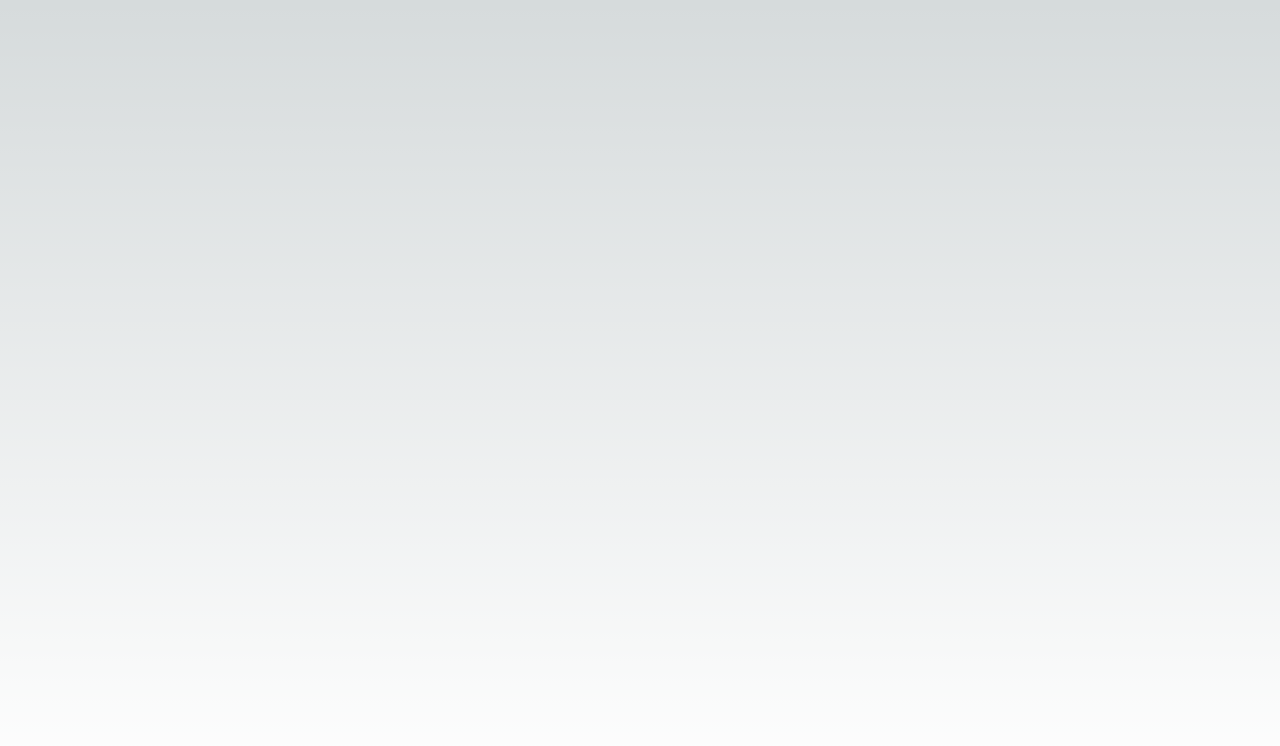
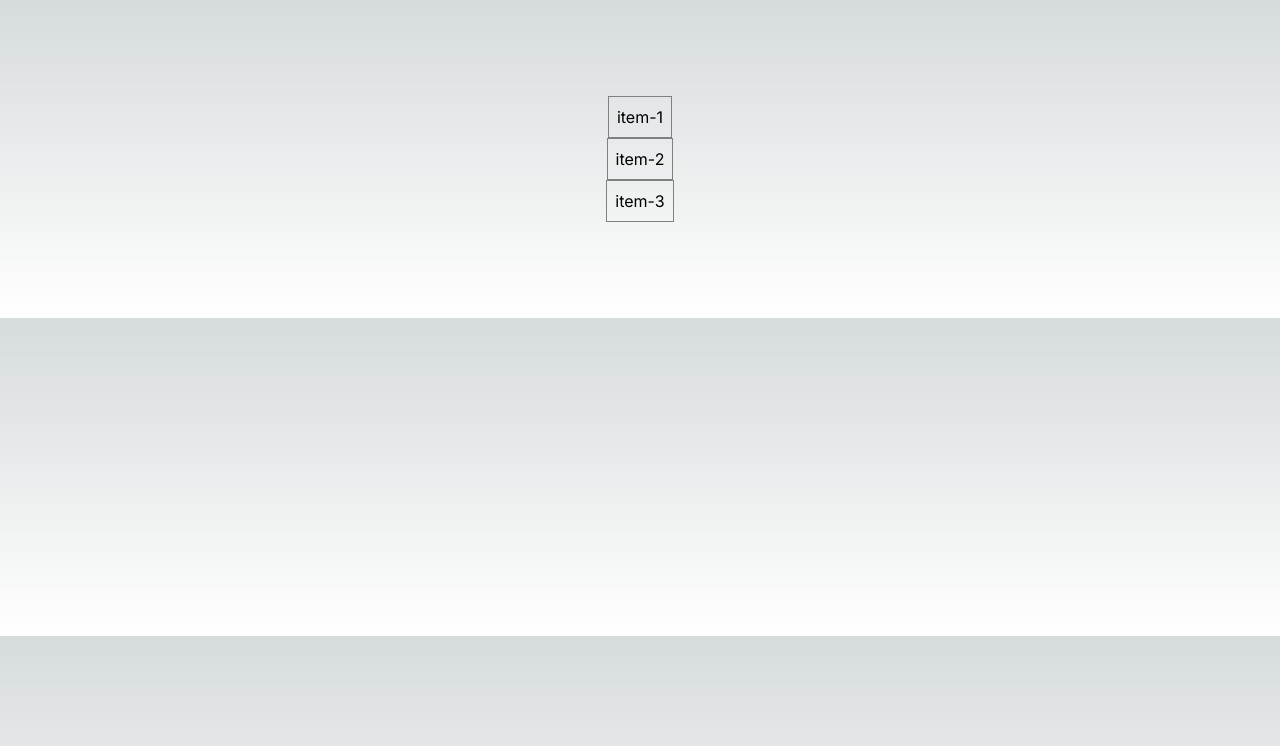
Before and after one commit to koutsosg/9realms, a Next.js app: page / in a window 1280 px wide. Shown: the top 746 px of the page. Built offline with nearby package versions, Linux system fonts and the light colour scheme.

Commit message:
"Build skeleton for dnd reusable component"

```diff
--- /dev/null
+++ b/app/components/dnd/dndList.tsx
@@ -0,0 +1,126 @@
+"use client";
+import {
+  closestCenter,
+  DndContext,
+  DragEndEvent,
+  DragOverlay,
+  DragStartEvent,
+  UniqueIdentifier,
+} from "@dnd-kit/core";
+import {
+  restrictToParentElement,
+  restrictToVerticalAxis,
+} from "@dnd-kit/modifiers";
+import {
+  SortableContext,
+  useSortable,
+  verticalListSortingStrategy,
+} from "@dnd-kit/sortable";
+import { CSS } from "@dnd-kit/utilities";
+import { useId, useState } from "react";
+
+interface ItemType {
+  id: UniqueIdentifier;
+  content: string;
+}
+interface SortableItemProps {
+  itemId: UniqueIdentifier;
+  content: React.ReactNode;
+  activeId: UniqueIdentifier | null;
+  isDragging: boolean;
+  style?: React.CSSProperties;
+}
+const SortableItem: React.FC<SortableItemProps> = ({
+  itemId,
+  content,
+  activeId,
+  isDragging,
+  style,
+}) => {
+  const { attributes, listeners, setNodeRef, transform, transition } =
+    useSortable({
+      id: itemId,
+    });
+  const calculateOpacity = () => {
+    if (isDragging) {
+      if (itemId !== activeId) {
+        return 0.5;
+      }
+      return 0;
+    }
+    return 1;
+  };
+  const draggedStyle: React.CSSProperties = {
+    transform: CSS.Translate.toString(transform),
+    transition,
+    backgroundColor: itemId === activeId ? "transparent" : "",
+    border: itemId === activeId ? "3px dashed #4D508A" : "",
+    opacity:
+      calculateOpacity() /* isDragging ? (itemId !== activeId ? 0.5 : 0) : 1 */,
+    ...style,
+  };
+  /*   const innerStyle: React.CSSProperties = {
+    opacity: itemId === activeId ? 0 : 1,
+  }; */
+  return (
+    <div ref={setNodeRef} style={draggedStyle} {...attributes} {...listeners}>
+      {content}
+    </div>
+  );
+};
+
+interface DndListComponentProps {
+  items: ItemType[];
+  renderItem: (item: ItemType) => React.ReactNode;
+}
+
+const DndListComponent: React.FC<DndListComponentProps> = ({
+  items,
+  renderItem,
+}) => {
+  const [activeId, setActiveId] = useState<UniqueIdentifier | null>(null);
+  const [isDragging, setIsDragging] = useState<boolean>(false);
+
+  const contextId = useId();
+
+  const handleDragStart = (event: DragStartEvent) => {
+    setIsDragging(true);
+    setActiveId(event.active.id);
+  };
+
+  const handleDragEnd = (event: DragEndEvent) => {
+    setIsDragging(false);
+    setActiveId(null);
+  };
+  /*  const renderItem = ({ item }: { item: ItemType }) => (
+    <div style={{ padding: 8, border: "1px solid gray" }}>{item?.content}</div>
+  ); */
+
+  return (
+    <DndContext
+      id={contextId}
+      modifiers={[restrictToVerticalAxis, restrictToParentElement]}
+      collisionDetection={closestCenter}
+      onDragStart={handleDragStart}
+      onDragEnd={handleDragEnd}
+    >
+      <SortableContext items={items} strategy={verticalListSortingStrategy}>
+        {items.map((item) => {
+          return (
+            <SortableItem
+              key={item?.id}
+              itemId={item?.id}
+              content={renderItem(item)}
+              activeId={activeId}
+              isDragging={isDragging}
+            />
+          );
+        })}
+      </SortableContext>
+      <DragOverlay>
+        {isDragging ? <div>Dragging item {activeId}</div> : null}
+      </DragOverlay>
+    </DndContext>
+  );
+};
+export default DndListComponent;
--- /dev/null
+++ b/app/components/test.tsx
@@ -0,0 +1,15 @@
+import DndListComponent from "./dnd/dndList";
+
+const Test = () => {
+  const items = [
+    { id: 1, content: "item-1" },
+    { id: 2, content: "item-2" },
+    { id: 3, content: "item-3" },
+  ];
+  const renderItem = (item: any) => (
+    <div style={{ padding: 8, border: "1px solid gray" }}>{item?.content}</div>
+  );
+
+  return <DndListComponent items={items} renderItem={renderItem} />;
+};
+export default Test;
--- a/app/page.tsx
+++ b/app/page.tsx
@@ -1,5 +1,15 @@
+"use client";
+import React from "react";
+import DndListComponent from "./components/dnd/dndList";
+import Test from "./components/test";
+
 export default function Home() {
+  /*   const renderItem = ({ content }: { content: React.ReactNode }) => (
+    <div style={{ padding: 8, border: "1px solid gray" }}>{content}</div>
+  ); */
   return (
-    <main className="flex min-h-screen flex-col items-center justify-between p-24"></main>
+    <main className=" flex flex-col items-center justify-between p-24 ">
+      <Test />
+    </main>
   );
 }
--- a/package.json
+++ b/package.json
@@ -10,6 +10,9 @@
   },
   "dependencies": {
     "@dnd-kit/core": "^6.1.0",
+    "@dnd-kit/modifiers": "^7.0.0",
+    "@dnd-kit/sortable": "^8.0.0",
+    "@dnd-kit/utilities": "^3.2.2",
     "next": "14.2.6",
     "react": "^18",
     "react-dom": "^18"
```
Also changed, not shown: 2 other files (tests, documents, lock files or other folders).
